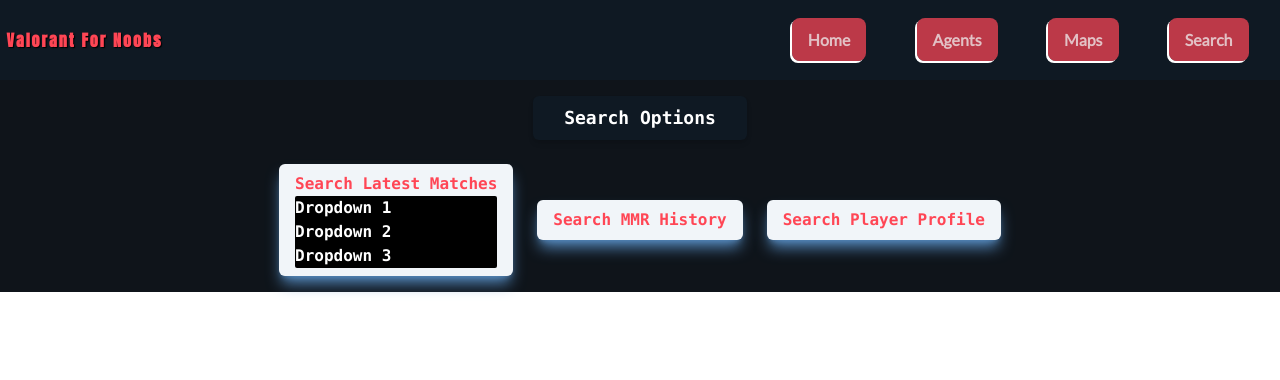
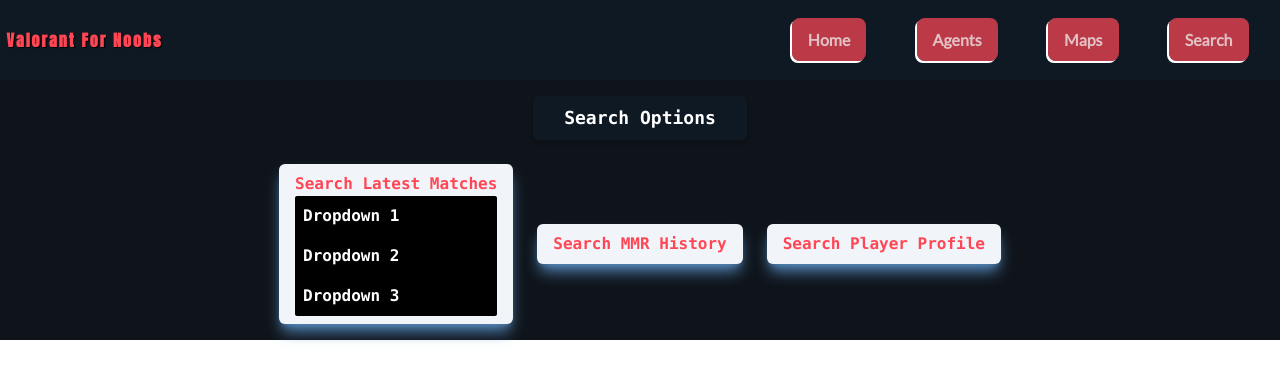
Before and after one commit to Arison13/valorant, a React (Create React App) app: page /search in a window 1280 px wide. Both pictures are taken after a click on the button "Search Latest Matches". Shown: the top 380 px of the page. Built offline with nearby package versions, Linux system fonts and the light colour scheme.

Commit message:
adding padding around dropdown items

```diff
--- a/src/pages/searchPage/search-page.jsx
+++ b/src/pages/searchPage/search-page.jsx
@@ -16,9 +16,9 @@ export const SearchPage = () => {
               ? "opacity-100 visible translate-x-0 relative"
               : "opacity-0 invisible pointer-events-none translate-x-24 absolute"
           } transition-all ease-in bg-black rounded-sm flex flex-col`}>
-          <p> Dropdown 1 </p>
-          <p> Dropdown 2</p>
-          <p> Dropdown 3</p>
+          <p className="p-2"> Dropdown 1 </p>
+          <p className="p-2"> Dropdown 2</p>
+          <p className="p-2"> Dropdown 3</p>
         </div>
       </div>
     );
```
